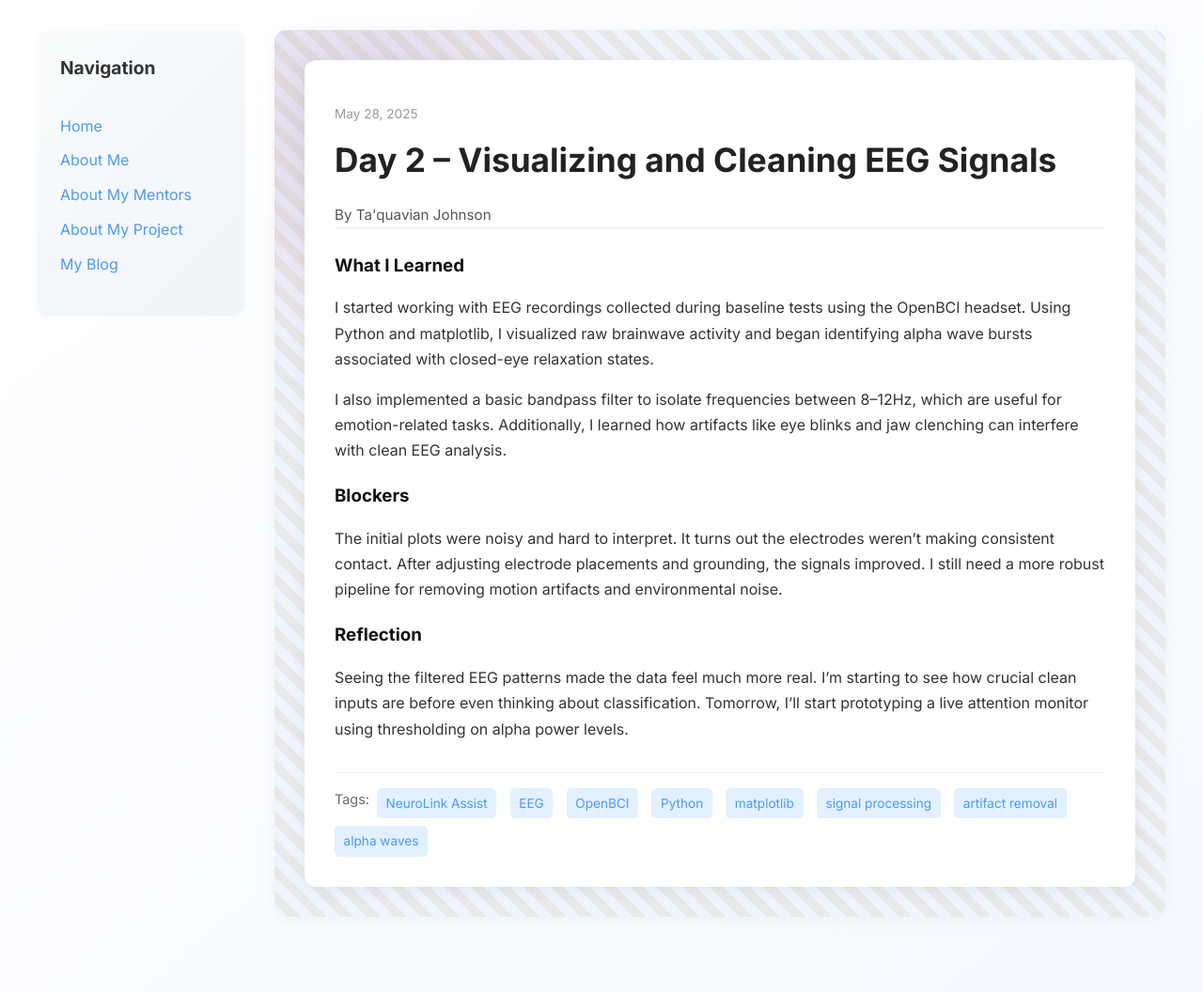
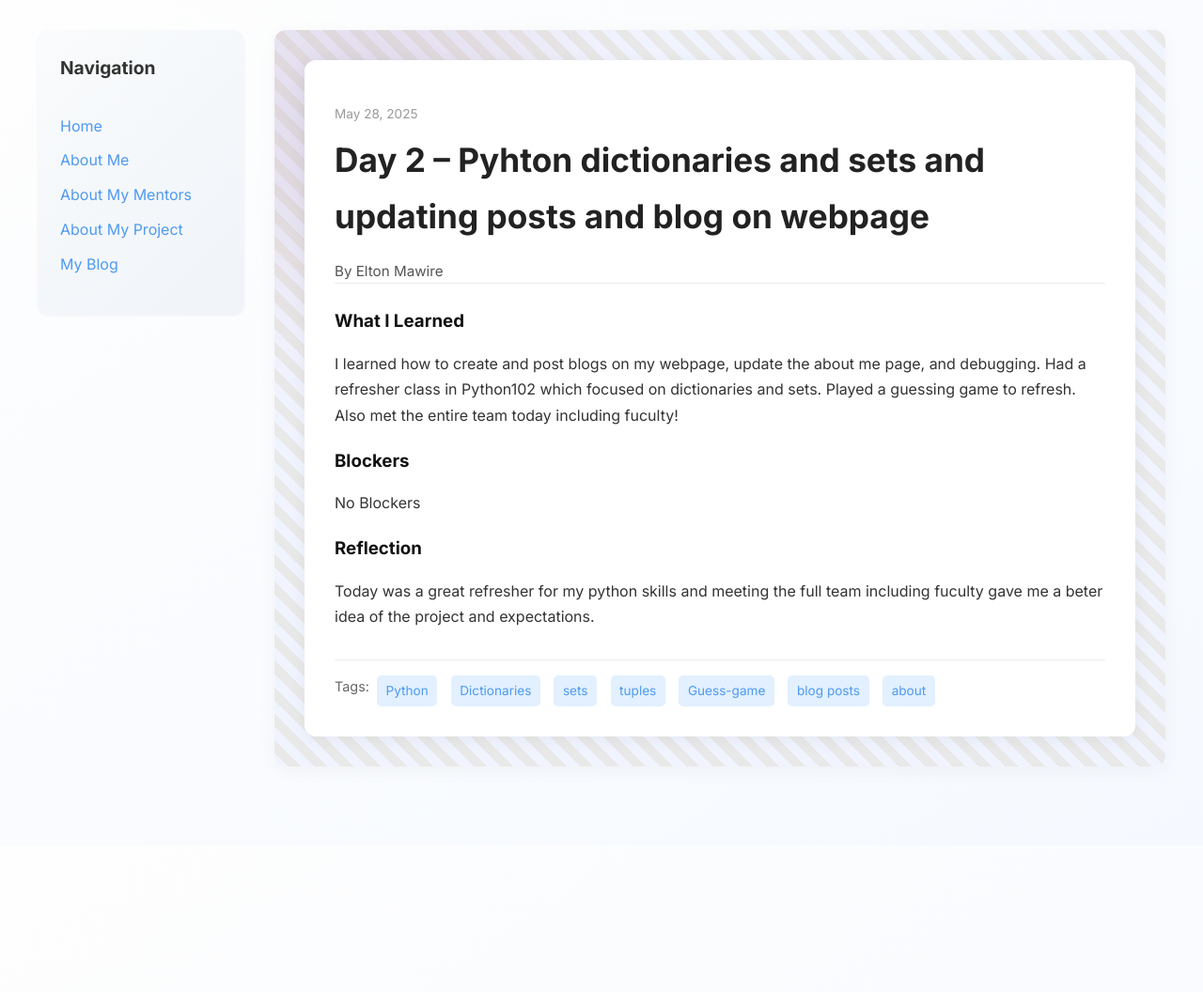
Before and after one commit to Nginga/Nginga.github.io, a Jekyll site: the page built from _posts/2025-05-28-day-2.md, in a window 1280 px wide. Shown: the whole page at 94% size. Built offline with Jekyll 4.4.1, drawn with Linux system fonts in a browser that asks for light colours; after the commit the page ends 900 px from its top, so only the background shows below that.

Commit message:
Update 2025-05-28-day-2.md

```diff
--- a/_posts/2025-05-28-day-2.md
+++ b/_posts/2025-05-28-day-2.md
@@ -1,19 +1,17 @@
 ---
 layout: post
-title: "Day 2 – Visualizing and Cleaning EEG Signals"
+title: "Day 2 – Pyhton dictionaries and sets and updating posts and blog on webpage"
 date: 2025-05-28
-author: Ta'quavian Johnson
+author: Elton Mawire
 permalink: /day2.html
-tags: ["NeuroLink Assist", "EEG", "OpenBCI", "Python", "matplotlib", "signal processing", "artifact removal", "alpha waves"]
+tags: ["Python", "Dictionaries", "sets", "tuples", "Guess-game", "blog posts", "about"]
 
 what_i_learned: |
-  I started working with EEG recordings collected during baseline tests using the OpenBCI headset. Using Python and matplotlib, I visualized raw brainwave activity and began identifying alpha wave bursts associated with closed-eye relaxation states.
-
-  I also implemented a basic bandpass filter to isolate frequencies between 8–12Hz, which are useful for emotion-related tasks. Additionally, I learned how artifacts like eye blinks and jaw clenching can interfere with clean EEG analysis.
+  I learned how to create and post blogs on my webpage, update the about me page, and debugging. Had a refresher class in Python102 which focused on dictionaries and sets. Played a guessing game to refresh. Also met the entire team today including fuculty!
 
 blockers: |
-  The initial plots were noisy and hard to interpret. It turns out the electrodes weren’t making consistent contact. After adjusting electrode placements and grounding, the signals improved. I still need a more robust pipeline for removing motion artifacts and environmental noise.
+  No Blockers
 
 reflection: |
-  Seeing the filtered EEG patterns made the data feel much more real. I’m starting to see how crucial clean inputs are before even thinking about classification. Tomorrow, I’ll start prototyping a live attention monitor using thresholding on alpha power levels.
+  Today was a great refresher for my python skills and meeting the full team including fuculty gave me a beter idea of the project and expectations.
 ---
```
